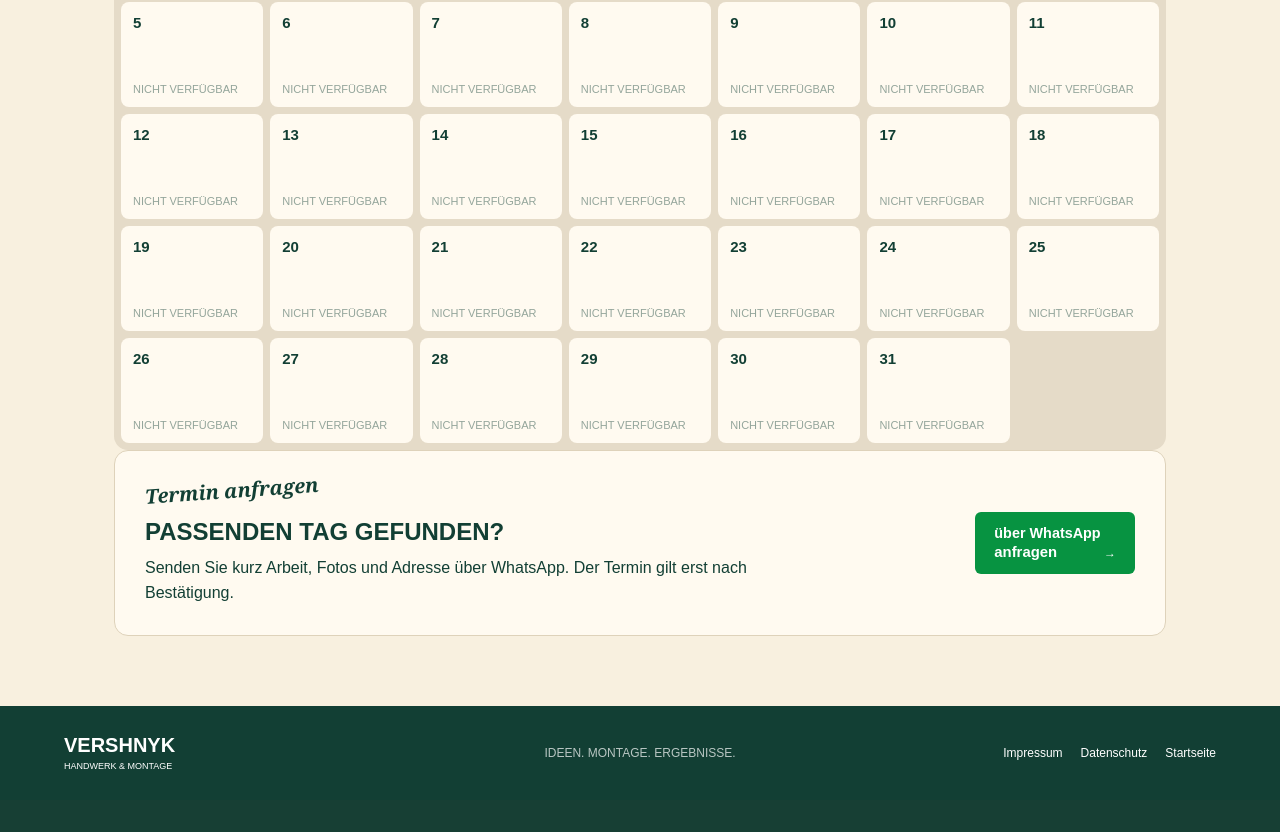
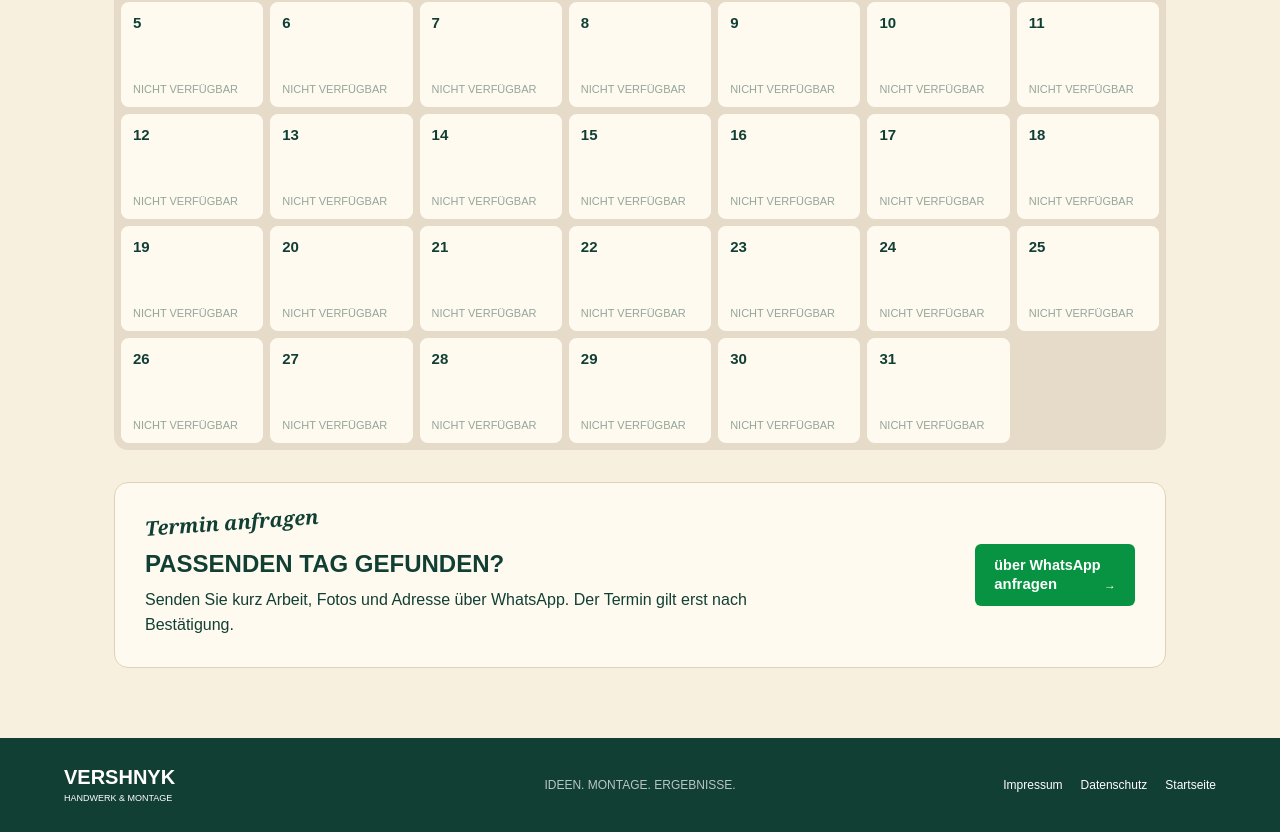
Before and after one commit to ch-ua/vershnyk-com, a Next.js app: page /kalender in a window 1280 px wide. Shown: the part 887-1719 px from the top of the page. Before the commit the page ends 1687 px from the top, so only its background shows below. Built offline with nearby package versions, Linux system fonts and the light colour scheme; no server answers.

Commit message:
Add spacing between calendar grid and appointment CTA

```diff
--- a/src/app/globals.css
+++ b/src/app/globals.css
@@ -452,3 +452,8 @@
 @media(max-width:430px){
  .heroCopy .hand{margin-top:15px}
 }
+
+
+/* Space between calendar grid and appointment request */
+.calendarCta{margin-top:32px}
+@media(max-width:800px){.calendarCta{margin-top:22px}}
```
